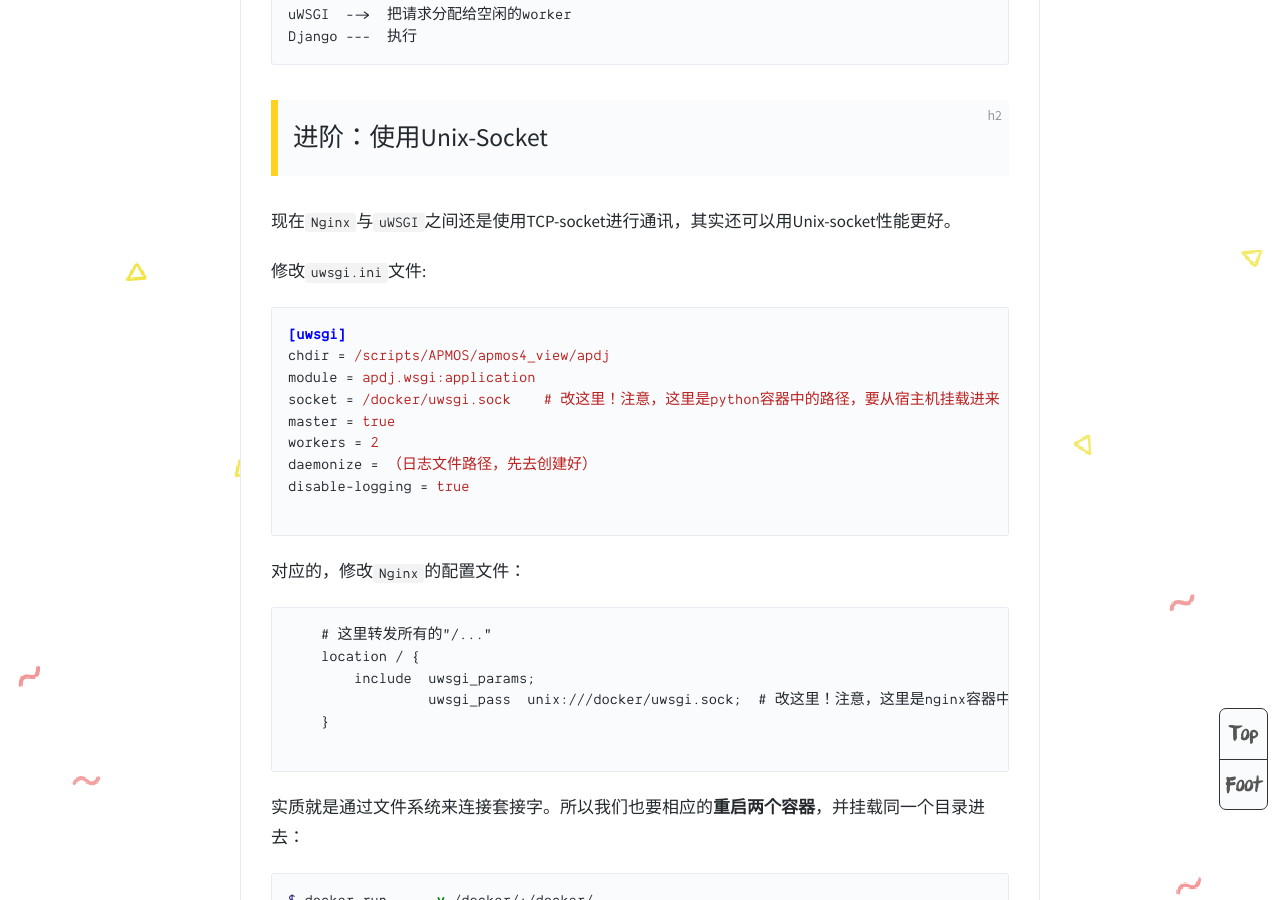
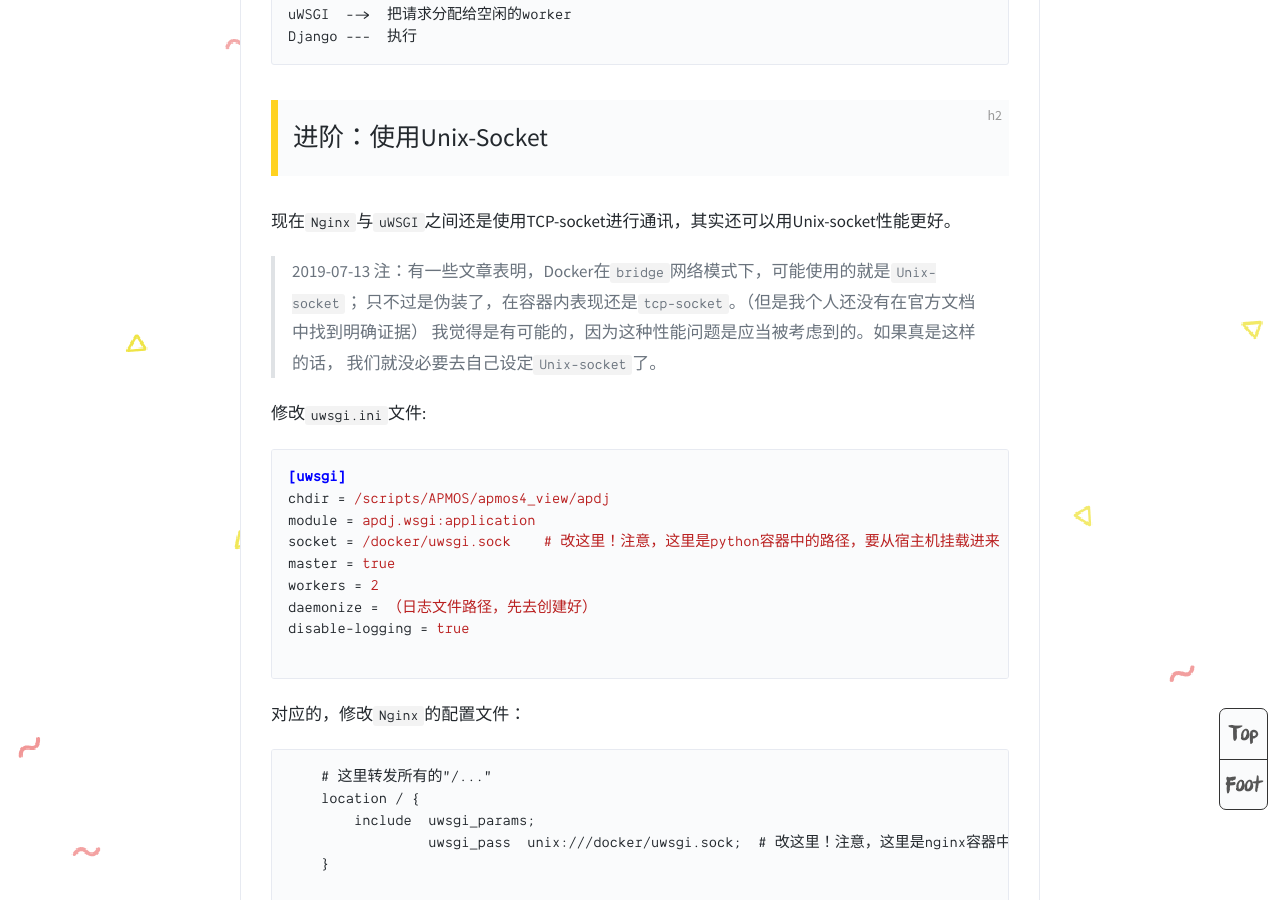
Before and after one commit to Saodd/Saodd.github.io.backup-Jun2020, a Jekyll site: the page built from _posts/2019-06-14-Docker部署Nginx-uWSGI-Django.MD, in a window 1280 px wide and 900 px high, scrolled down 6261 px. Built offline with Jekyll 4.4.1, drawn with Linux system fonts in a browser that asks for light colours; comment, search, counter and statistics services are not loaded.

Commit message:
2019-07-14 fix bug

````diff
--- a/_posts/2019-06-14-Docker部署Nginx-uWSGI-Django.MD
+++ b/_posts/2019-06-14-Docker部署Nginx-uWSGI-Django.MD
@@ -249,6 +249,11 @@ Django ---  执行
 
 现在`Nginx`与`uWSGI`之间还是使用TCP-socket进行通讯，其实还可以用Unix-socket性能更好。
 
+> 2019-07-13 注：有一些文章表明，Docker在`bridge`网络模式下，可能使用的就是`Unix-socket`；
+> 只不过是伪装了，在容器内表现还是`tcp-socket`。（但是我个人还没有在官方文档中找到明确证据）
+> 我觉得是有可能的，因为这种性能问题是应当被考虑到的。如果真是这样的话，
+> 我们就没必要去自己设定`Unix-socket`了。
+
 修改`uwsgi.ini`文件:
 
 ```ini
````
Also changed, not shown: _posts/2019-06-28-Celery在分布式系统中的实现.MD (+1 -1 lines), _posts/2019-07-10-WebSocket初体验.MD (+2 -0 lines).
